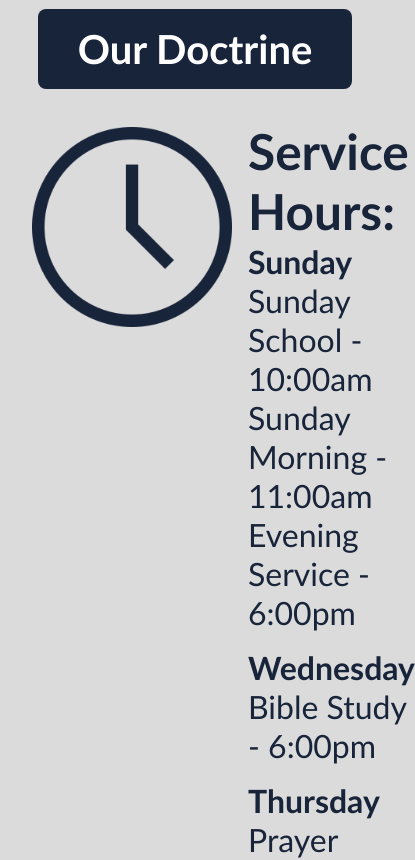
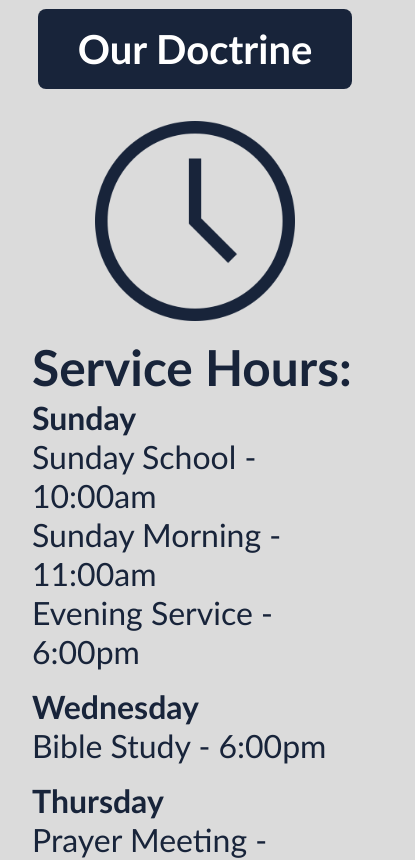
Before and after one commit to OL1V3S/church_site, a React (Vite) app: page /#/ in a window 390 px wide. Shown: the part 1260-2120 px from the top of the page, 415 px wide, since content can reach past the window. Built offline with nearby package versions, Linux system fonts and the light colour scheme.

Commit message:
Fix clock image mobile view

```diff
--- a/src/pages/Home.jsx
+++ b/src/pages/Home.jsx
@@ -131,14 +131,17 @@ export default function Home({ lang }) {
             style={{
               display: "flex",
               alignItems: "flex-start",
+              marginTop: "2rem",
+              justifyContent: "center",
               gap: "1rem",
-              marginTop: "2rem",
+              marginBottom: "1.5rem",
+              flexWrap: "wrap",
             }}
           >
             <img
               src={clockImg}
               alt="Clock"
-              style={{ width: "200px", height: "200px", marginTop: "6px" }}
+              style={{ width: "200px", height: "200px" }}
             />
 
             <div
```
